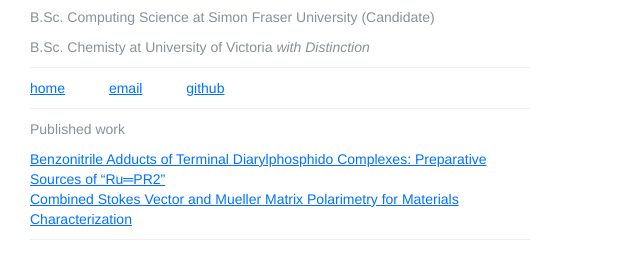
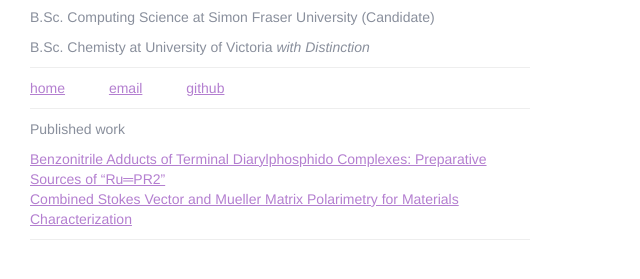
Before and after one commit to marchoy/marchoy.github.io, a plain HTML site: page index.html in a window 1280 px wide. Shown: the part 83-362 px from the top of the page, without its empty margins (0-640 px from the left). Drawn offline with Linux system fonts and the light colour scheme.

Commit message:
Update style.css

```diff
--- a/styles/style.css
+++ b/styles/style.css
@@ -12,11 +12,11 @@ body {
 }
 
 a {
-	color: #0072ff;
+	color: #b47fd0;
 }
 
 a:hover, a:visited {
-	color: #00c6ff;
+	color: #61abc1;
 }
 
 h1 {
```
